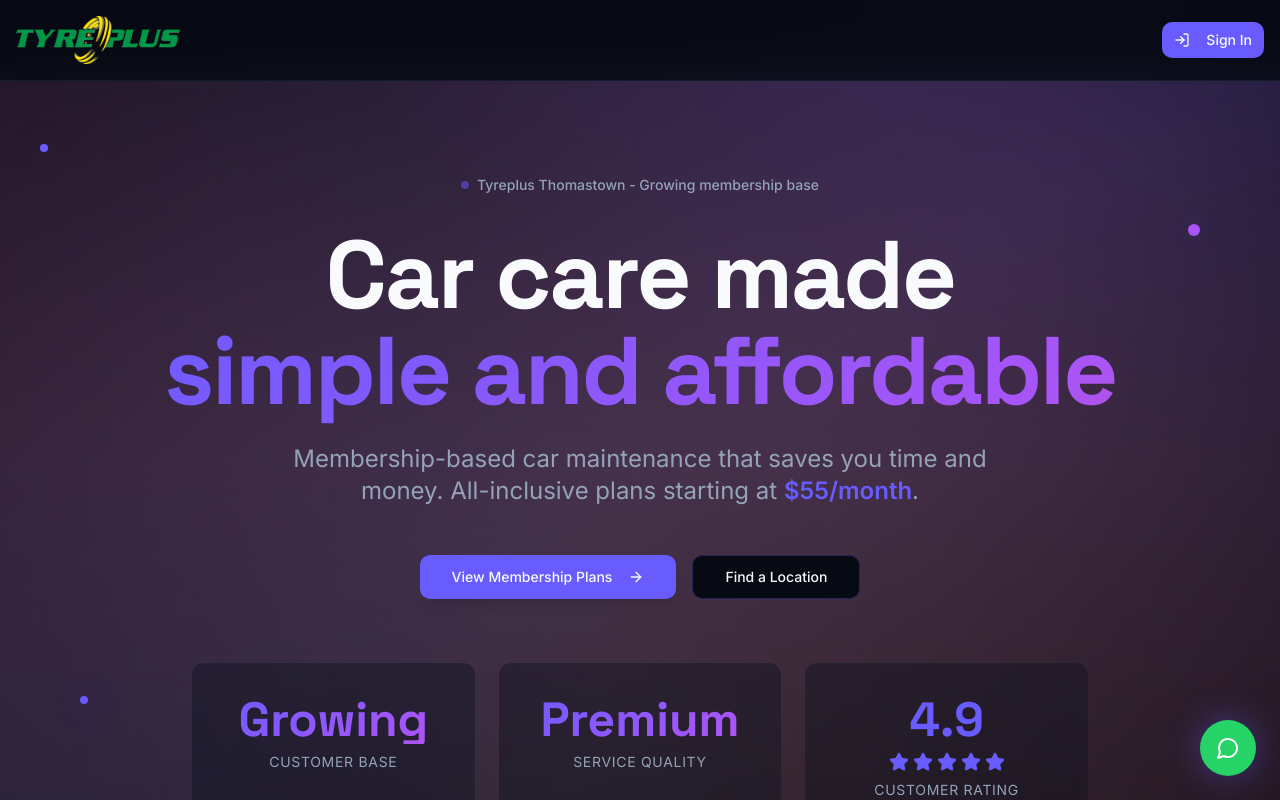
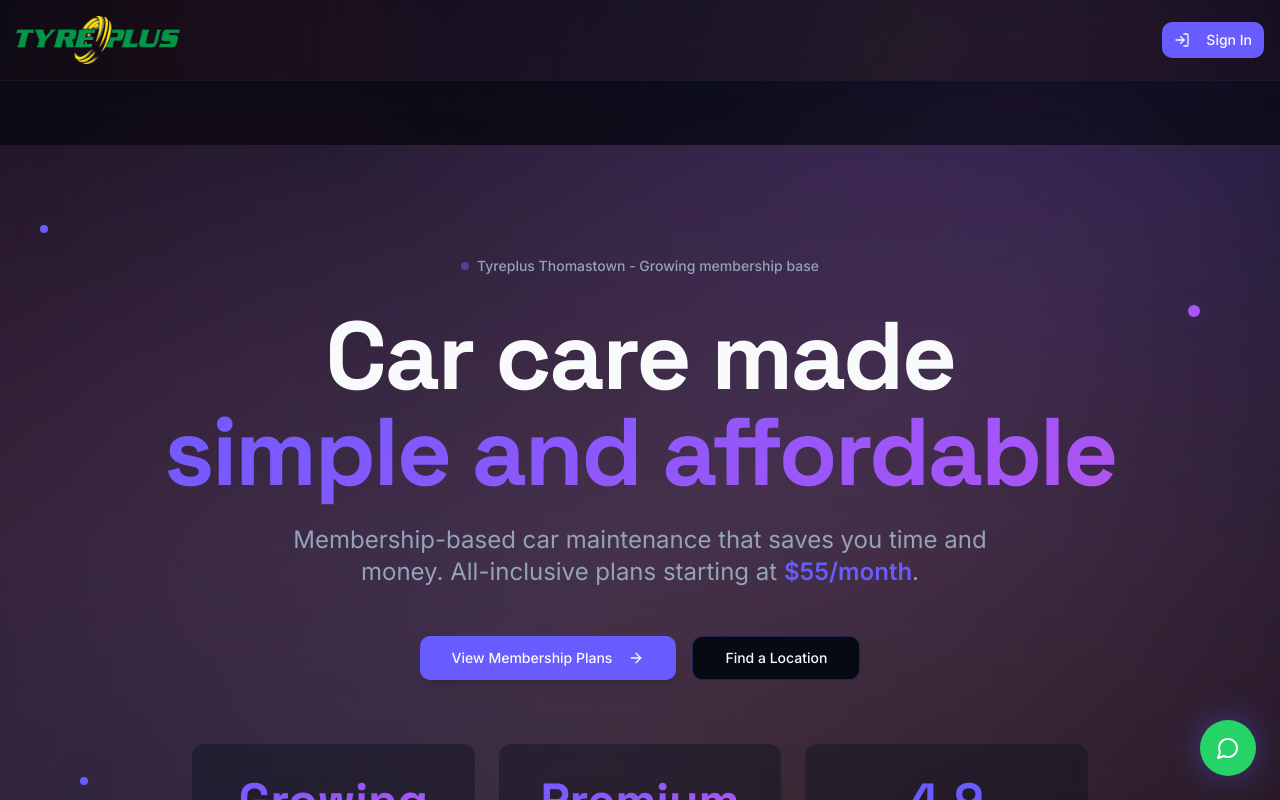
Before and after one commit to wai2much/thoma-revamp-pro, a React (Vite) app: page / in a window 1280 px wide. Shown: the top 800 px of the page. Built offline with nearby package versions, Linux system fonts and the light colour scheme.

Commit message:
Apply gradient to header

```diff
--- a/src/components/Navigation.tsx
+++ b/src/components/Navigation.tsx
@@ -9,8 +9,14 @@ export const Navigation = () => {
   const navigate = useNavigate();
 
   return (
-    <nav className="fixed top-0 left-0 right-0 z-50 bg-background/80 backdrop-blur-lg border-b border-border/50">
-      <div className="container max-w-7xl mx-auto px-4 py-4 flex items-center justify-between">
+    <nav className="fixed top-0 left-0 right-0 z-50 backdrop-blur-lg border-b border-border/50 relative">
+      {/* Stripe gradient background */}
+      <div className="absolute inset-0 bg-background/80" />
+      <div className="absolute inset-0 opacity-30"
+           style={{ background: 'var(--gradient-stripe)' }}
+      />
+
+      <div className="container max-w-7xl mx-auto px-4 py-4 flex items-center justify-between relative z-10">
         <div className="flex items-center gap-2">
           <img src={tyrePlusLogo} alt="Tyreplus Thomastown" className="h-12 w-auto" />
         </div>
```
